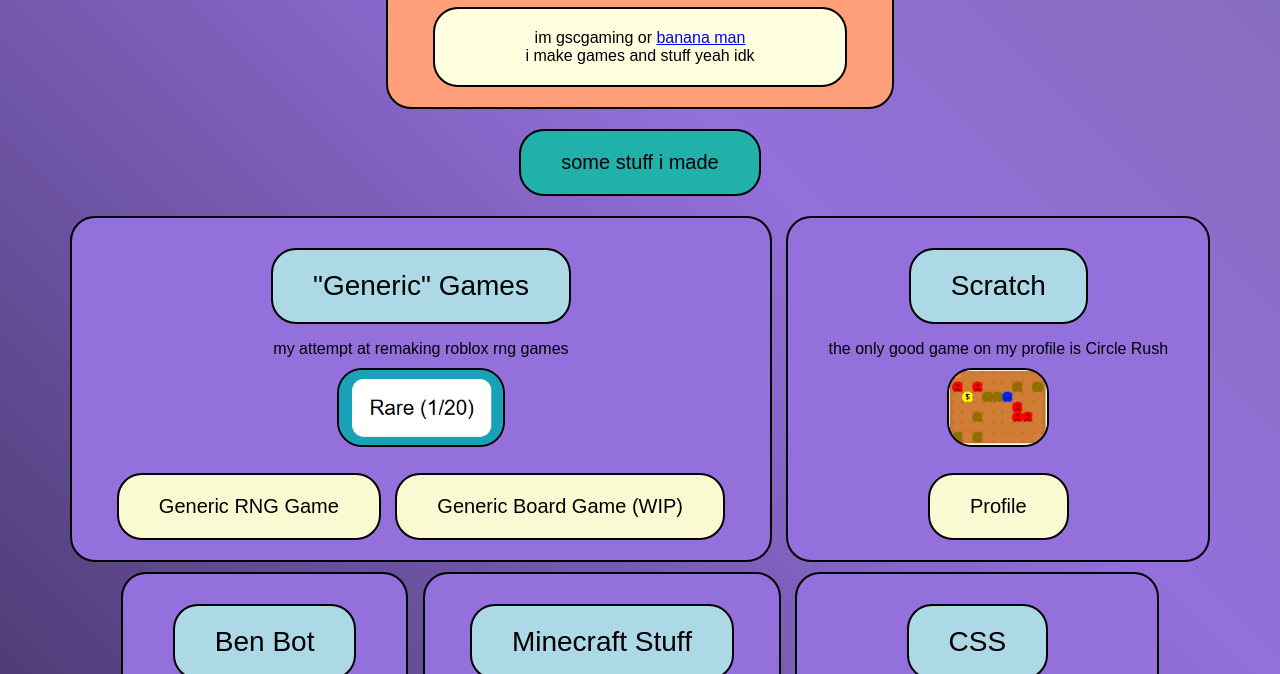
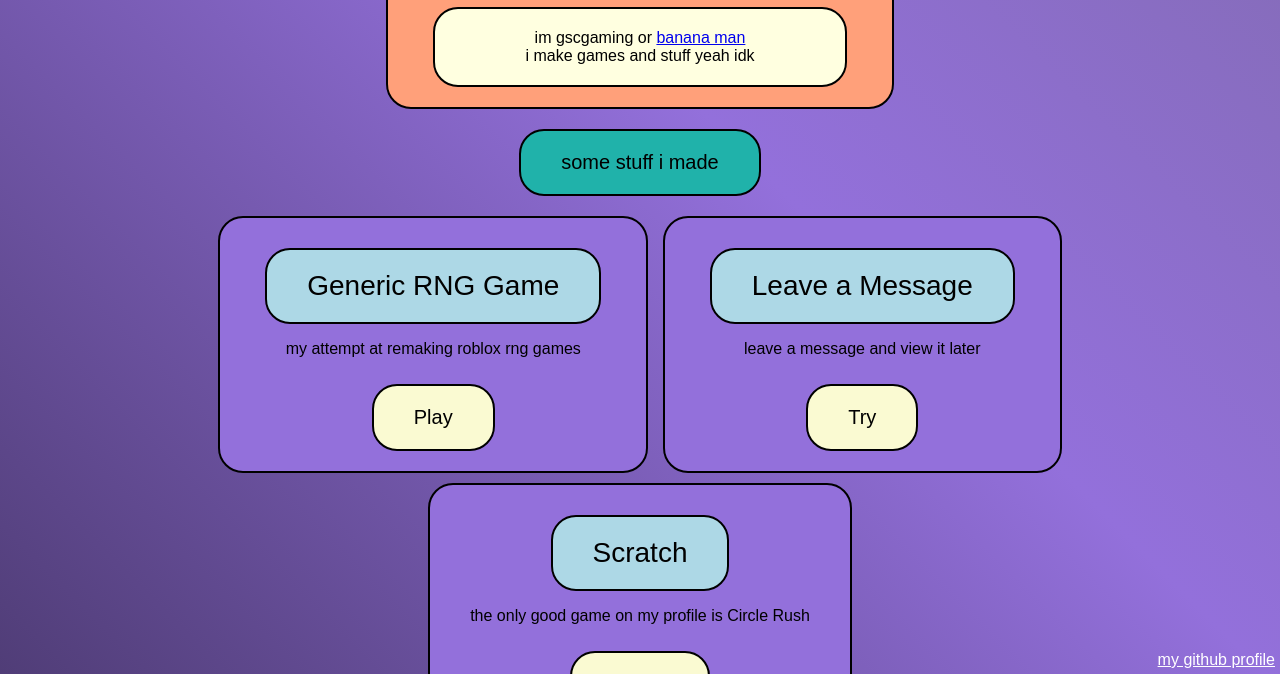
Before and after one commit to RealGSCGAMING/RealGSCGAMING.github.io, a website built with Vite: page index.html in a window 1280 px wide. Shown: the part 126-800 px from the top of the page. Built offline with nearby package versions, Linux system fonts and the light colour scheme.

Commit message:
update and add leave a message

```diff
--- a/index.html
+++ b/index.html
@@ -47,14 +47,20 @@
       <div class="cardRow">
         <div class="card">
           <div class="cardBody">
-            <div class="cardTitle">"Generic" Games</div>
-            <p>my attempt at remaking roblox rng games<br>
-            <img src="/images/roll.png" class="cardImage"></img></p>
+            <div class="cardTitle">Generic RNG Game</div>
+            <p>my attempt at remaking roblox rng games</p>
             <a href="https://realgscgaming.github.io/rng/"
-              ><button class="cardButton">Generic RNG Game</button></a
+              ><button class="cardButton">Play</button></a
             >
-            <a href="https://realgscgaming.github.io/board/"
-              ><button class="cardButton">Generic Board Game (WIP)</button></a
+          </div>
+        </div>
+
+        <div class="card">
+          <div class="cardBody">
+            <div class="cardTitle">Leave a Message</div>
+            <p>leave a message and view it later</p>
+            <a href="https://realgscgaming.github.io/message/"
+              ><button class="cardButton">Try</button></a
             >
           </div>
         </div>
@@ -62,8 +68,7 @@
         <div class="card">
           <div class="cardBody">
             <div class="cardTitle">Scratch</div>
-            <p>the only good game on my profile is Circle Rush<br>
-            <img src="/images/circlerush.png" class="cardImage"></img></p>
+            <p>the only good game on my profile is Circle Rush</p>
             <a href="https://scratch.mit.edu/users/_BestScratch/"
               ><button class="cardButton">Profile</button></a
             >
@@ -101,5 +106,6 @@
         </div>
       </div>
     </div>
+    <a href="https://github.com/RealGSCGAMING/" style="margin: 5px; color: white; position: fixed; right: 0%; bottom: 0%;">my github profile</a>
   </body>
 </html>
```
